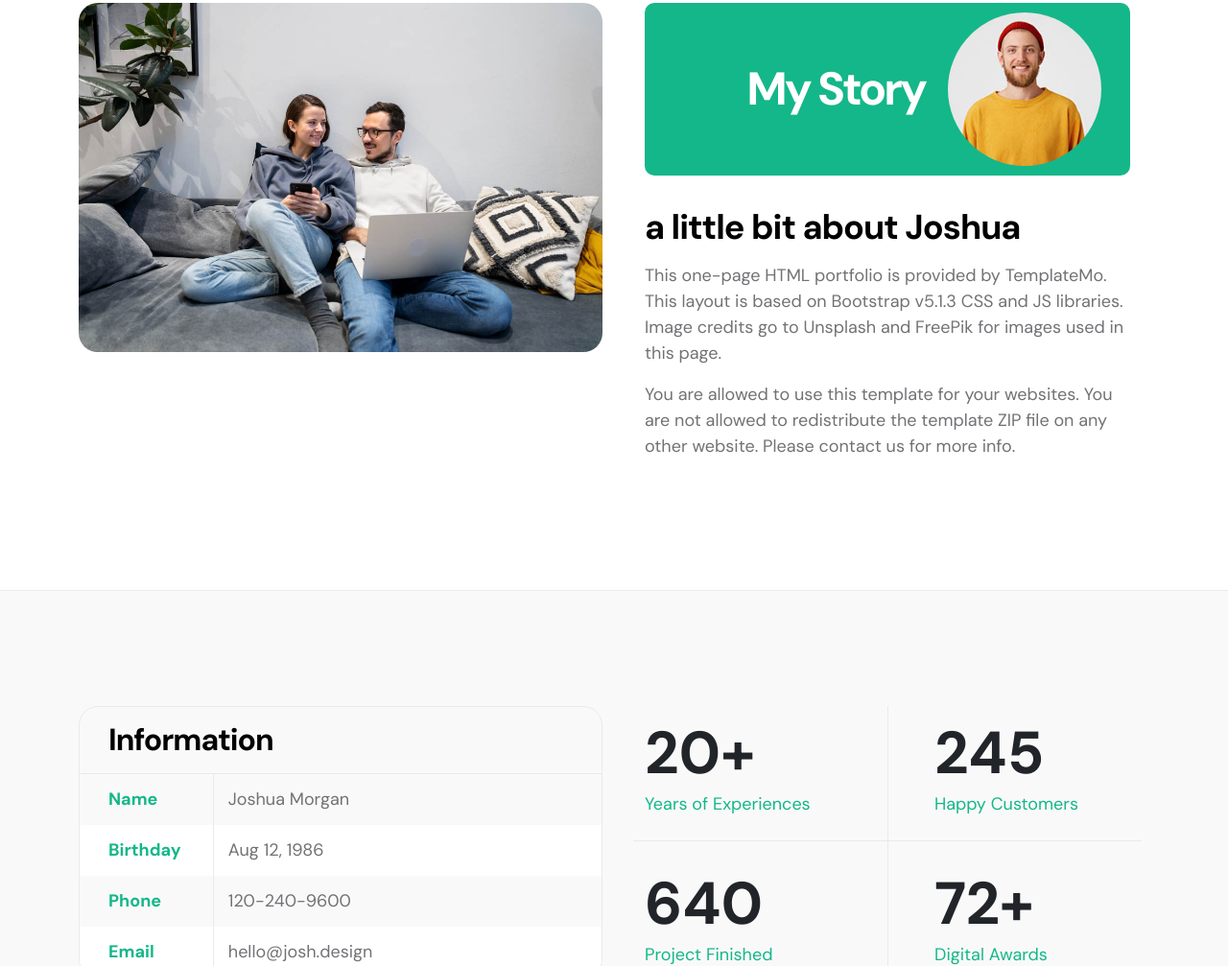
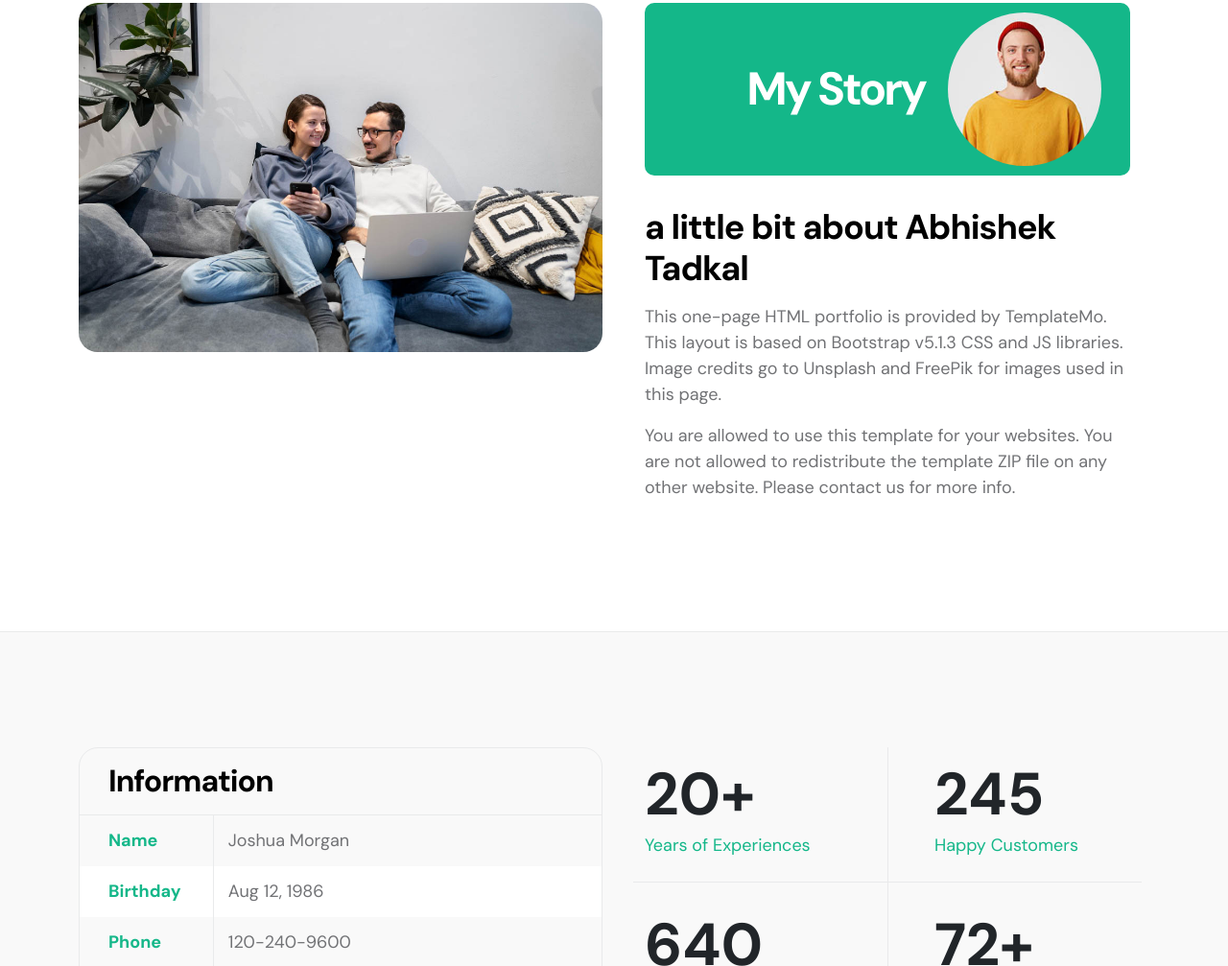
Before and after one commit to Abhishektadkal02/EY_4.0_SU, a plain HTML site: page index.html in a window 1280 px wide. Shown: the part 777-1784 px from the top of the page at 96% size. Drawn offline with Linux system fonts and the light colour scheme.

Commit message:
added name

```diff
--- a/index.html
+++ b/index.html
@@ -139,7 +139,7 @@ https://templatemo.com/tm-578-first-portfolio
                                     <img src="images/happy-bearded-young-man.jpg" class="avatar-image img-fluid" alt="">
                                 </div>
 
-                                <h3 class="pt-2 mb-3">a little bit about Joshua</h3>
+                                <h3 class="pt-2 mb-3">a little bit about Abhishek Tadkal</h3>
 
                                 <p>This one-page HTML portfolio is provided by <a href="https://templatemo.com" target="_blank">TemplateMo</a>. This layout is based on Bootstrap v5.1.3 CSS and JS libraries. Image credits go to <a href="https://unsplash.com" target="_blank">Unsplash</a> and <a href="https://freepik.com" target="_blank">FreePik</a> for images used in this page.</p>
 
```
